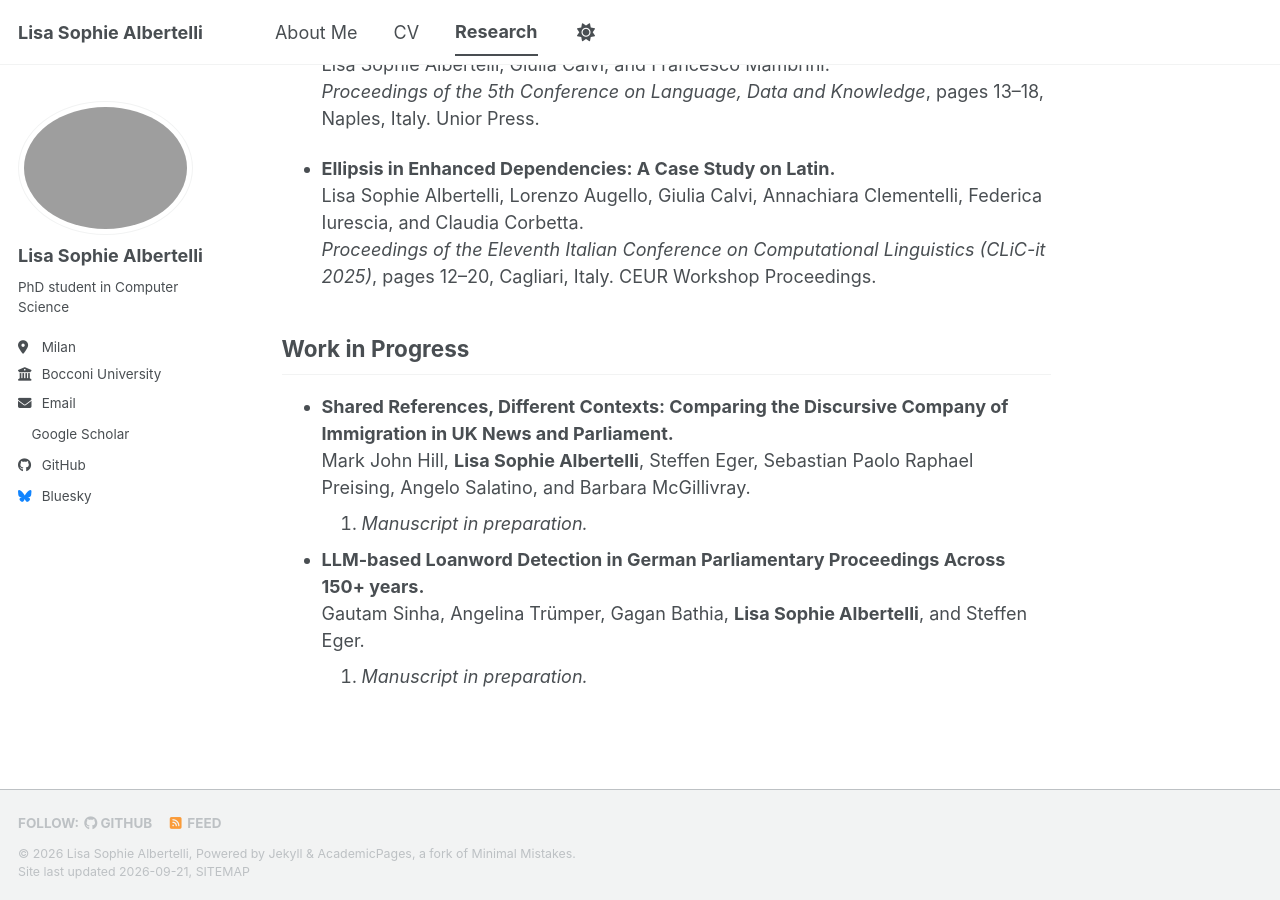
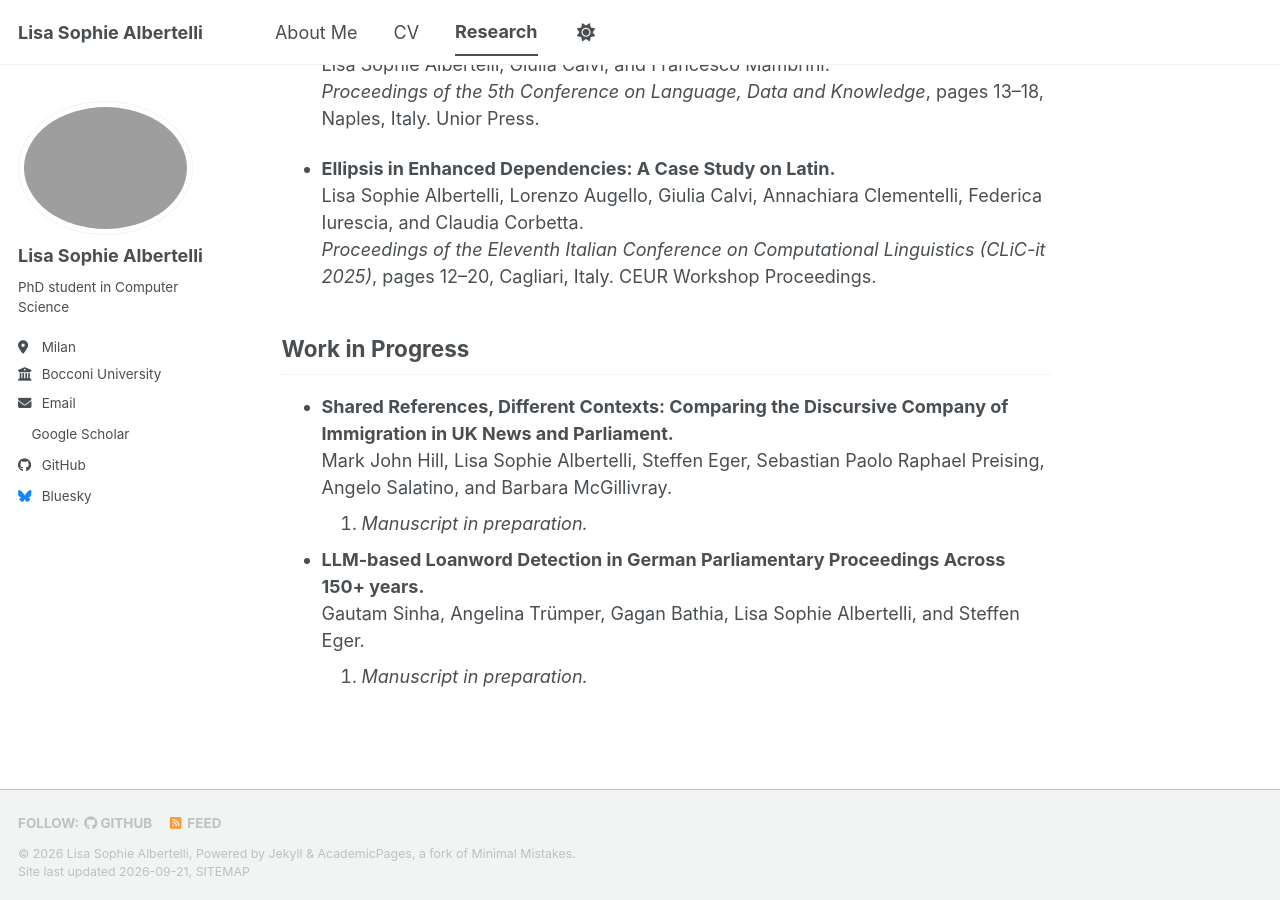
Before and after one commit to Lisaalbertelli/lisaalbertelli.github.io, a Jekyll site: the page built from _pages/publications.md, in a window 1280 px wide and 900 px high, scrolled down 675 px. Built offline with Jekyll 4.4.1, drawn with Linux system fonts in a browser that asks for light colours; a style sheet for code colours, icons or effects is not loaded.

```diff
--- a/_pages/publications.md
+++ b/_pages/publications.md
@@ -29,9 +29,9 @@ author_profile: true
 ## Work in Progress
 
 - **Shared References, Different Contexts: Comparing the Discursive Company of Immigration in UK News and Parliament.**
-  Mark John Hill, **Lisa Sophie Albertelli**, Steffen Eger, Sebastian Paolo Raphael Preising, Angelo Salatino, and Barbara McGillivray.
+  Mark John Hill, Lisa Sophie Albertelli, Steffen Eger, Sebastian Paolo Raphael Preising, Angelo Salatino, and Barbara McGillivray.
   2025. *Manuscript in preparation.*
 
 - **LLM-based Loanword Detection in German Parliamentary Proceedings Across 150+ years.**
-  Gautam Sinha, Angelina Trümper, Gagan Bathia, **Lisa Sophie Albertelli**, and Steffen Eger.
+  Gautam Sinha, Angelina Trümper, Gagan Bathia, Lisa Sophie Albertelli, and Steffen Eger.
   2025. *Manuscript in preparation.*
```
